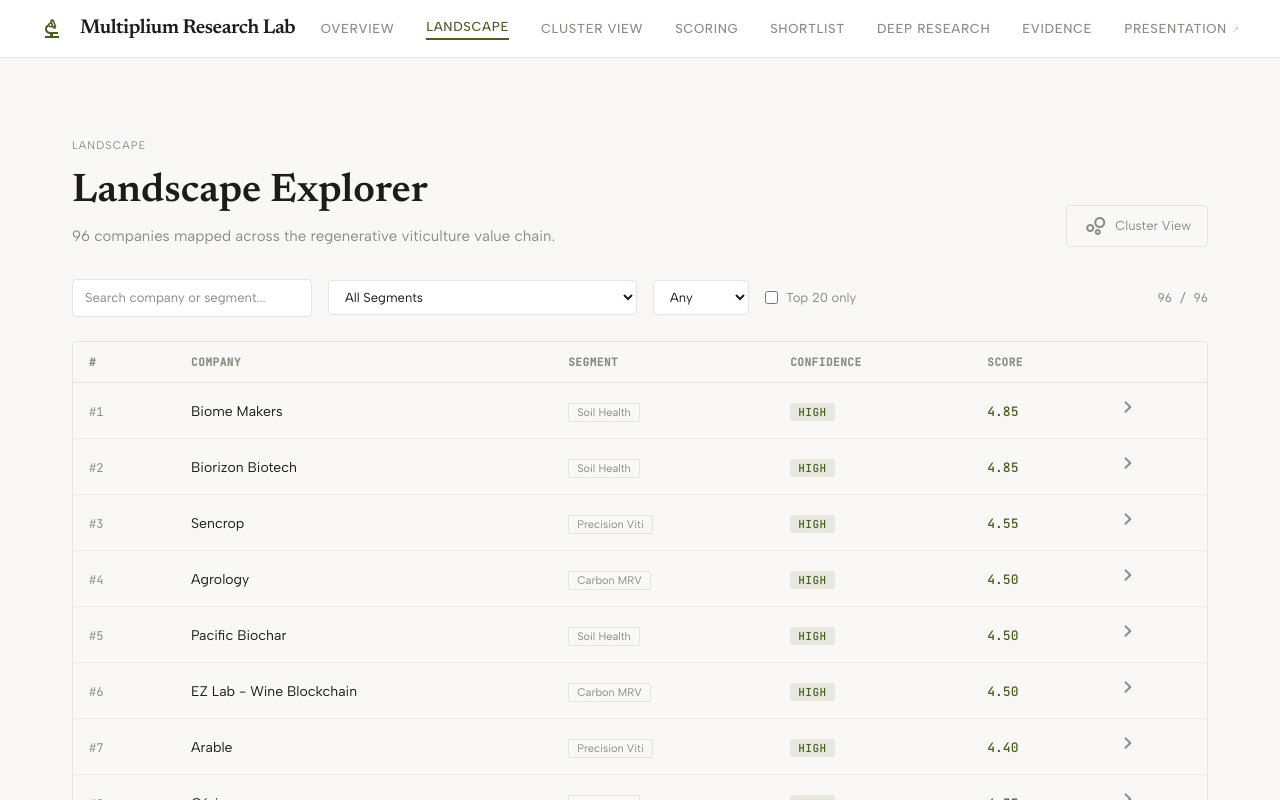
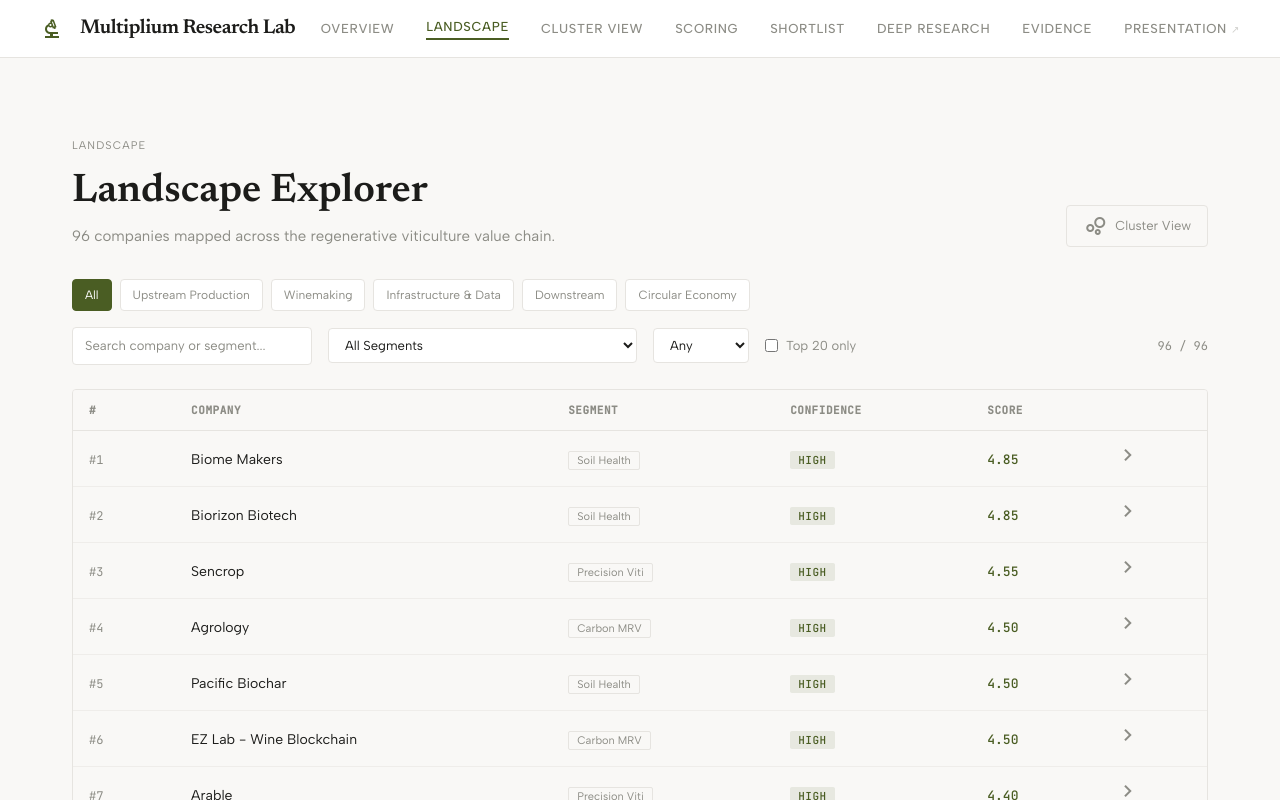
Before and after one commit to vimo33/multiplium-research-lab, a Next.js app: page /landscape in a window 1280 px wide. Shown: the top 800 px of the page. Built offline with nearby package versions, Linux system fonts and the light colour scheme.

Commit message:
Partner alignment: landscape group filter, scoring note, deep-research framing, overview metrics, shortlist Top 10, evidence section

```diff
--- a/components/tables/CompanyTable.tsx
+++ b/components/tables/CompanyTable.tsx
@@ -13,7 +13,17 @@
 import { formatScore } from "@/lib/utils";
 import type { CompanyIndexItem } from "@/lib/types";
 
-const SEGMENTS = [
+// Partner-authored 6-group value-chain taxonomy
+const VALUE_CHAIN_GROUPS = [
+  { label: "All",                  segments: null },
+  { label: "Upstream Production",  segments: ["Precision viticulture / vineyard management", "Soil health / biologicals", "Irrigation optimisation", "Pest management"] },
+  { label: "Winemaking",           segments: ["Wine production technologies"] },
+  { label: "Infrastructure & Data",segments: ["Carbon MRV / traceability"] },
+  { label: "Downstream",           segments: ["Marketing / distribution", "Consumption platforms"] },
+  { label: "Circular Economy",     segments: ["Packaging / recycling"] },
+] as const;
+
+const ALL_SEGMENTS = [
   "All Segments",
   "Precision viticulture / vineyard management",
   "Soil health / biologicals",
@@ -33,18 +43,25 @@
 export default function CompanyTable({ data }: Props) {
   const router = useRouter();
   const [search,     setSearch]     = useState("");
+  const [group,      setGroup]      = useState("All");
   const [segment,    setSegment]    = useState("All Segments");
   const [confidence, setConfidence] = useState("Any");
   const [shortlist,  setShortlist]  = useState(false);
 
+  const activeGroup = VALUE_CHAIN_GROUPS.find(g => g.label === group)!;
+  const visibleSegments = activeGroup.segments
+    ? ["All Segments", ...activeGroup.segments]
+    : ALL_SEGMENTS;
+
   const filtered = useMemo(() => data.filter(co => {
     if (search && !co.company.toLowerCase().includes(search.toLowerCase()) &&
                   !co.normalizedSegment.toLowerCase().includes(search.toLowerCase())) return false;
+    if (activeGroup.segments && !(activeGroup.segments as readonly string[]).includes(co.normalizedSegment)) return false;
     if (segment !== "All Segments" && co.normalizedSegment !== segment)  return false;
     if (confidence !== "Any"       && co.scoreConfidence !== confidence) return false;
     if (shortlist  && !co.shortlistFlag) return false;
     return true;
-  }), [data, search, segment, confidence, shortlist]);
+  }), [data, search, activeGroup, segment, confidence, shortlist]);
 
   const columns: ColumnDef<CompanyIndexItem>[] = [
     {
@@ -101,7 +118,24 @@
 
   return (
     <div>
-      {/* Filters */}
+      {/* Group filter (partner value-chain taxonomy) */}
+      <div className="flex items-center gap-2 mb-4 flex-wrap">
+        {VALUE_CHAIN_GROUPS.map(g => (
+          <button
+            key={g.label}
+            onClick={() => { setGroup(g.label); setSegment("All Segments"); }}
+            className={`font-sans text-[12px] px-3 py-1.5 rounded-sm border transition-colors ${
+              group === g.label
+                ? "bg-primary text-surface border-primary"
+                : "border-border-color text-text-muted hover:border-primary hover:text-text-main bg-surface"
+            }`}
+          >
+            {g.label}
+          </button>
+        ))}
+      </div>
+
+      {/* Secondary filters */}
       <div className="flex items-center gap-4 mb-6 flex-wrap">
         <input
           type="text"
@@ -115,7 +149,7 @@
           onChange={e => setSegment(e.target.value)}
           className="font-sans text-[13px] border border-border-color rounded-sm px-3 py-2 bg-surface text-text-main focus:outline-none focus:border-primary"
         >
-          {SEGMENTS.map(s => <option key={s}>{s}</option>)}
+          {visibleSegments.map(s => <option key={s}>{s}</option>)}
         </select>
         <select
           value={confidence}
```
